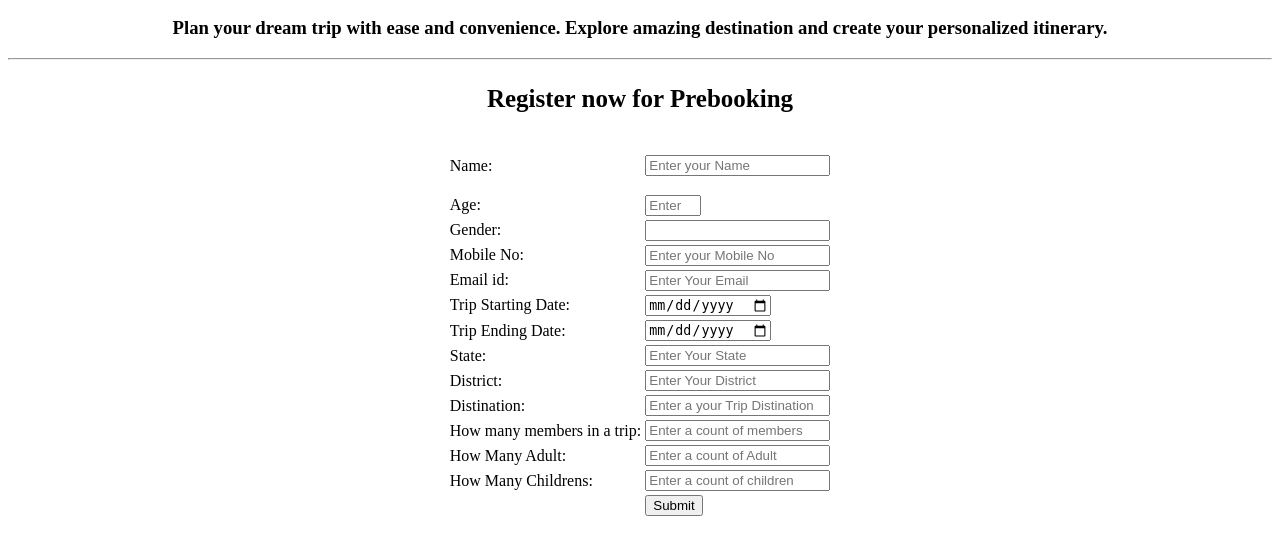
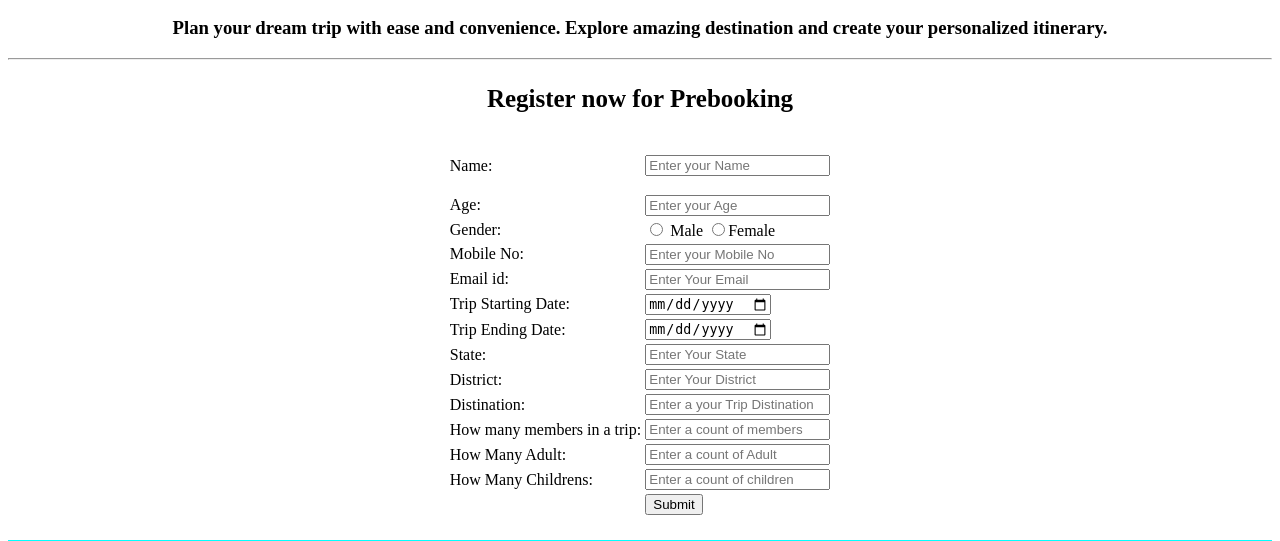
Before and after one commit to udhayaofficial1/peaceful-trip, a Django app: page /register/ in a window 1280 px wide. Shown: the part 195-736 px from the top of the page. Run offline with Django 4.2, Linux system fonts and the light colour scheme.

Commit message:
Update html

```diff
--- a/webpage/app/templates/register.html
+++ b/webpage/app/templates/register.html
@@ -41,13 +41,15 @@
 
         <tr>
             <td>Age:</td>
-            <td><input type="number" placeholder="Enter your Age" min="0" max="80" name="age"> </td>
+            <td><input type="number" placeholder="Enter your Age" min="0"  name="age"></td>
         </tr>
 
         <tr>
             <td>Gender:</td>
             <td>
-                <input type="text"  name="gender">
+                <input type="radio"  name="gender" id="male" value="Male"> Male
+                <input type="radio" name="gender" id="female" value="Female">Female
+
              </td>
         </tr>
 
```
